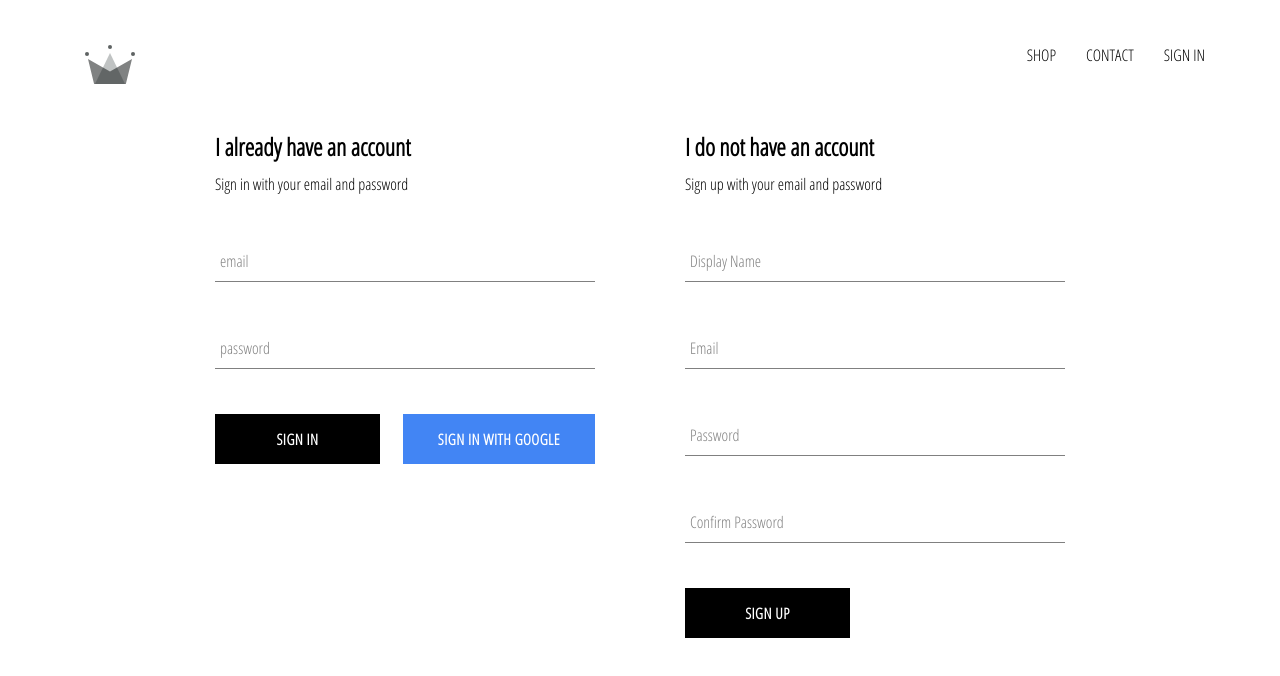
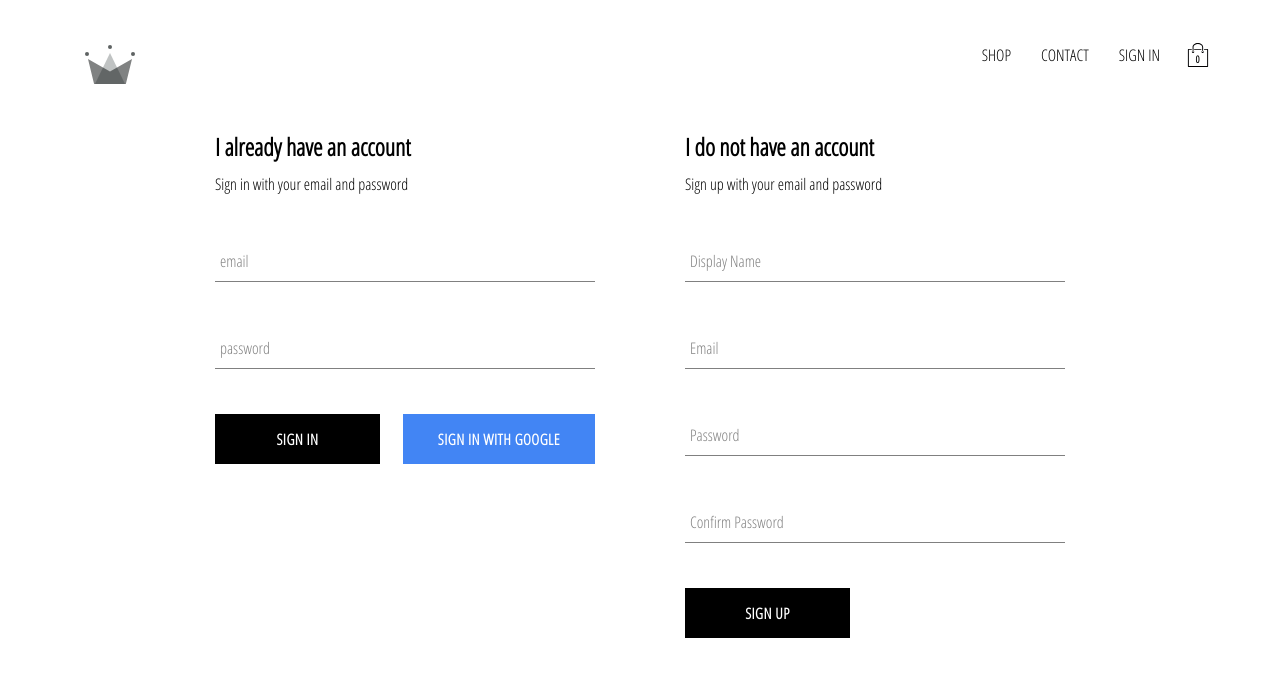
Before and after one commit to lior-ha/e-comm, a React (Create React App) app: page /signin in a window 1280 px wide. Shown: the top 676 px of the page. Built offline with nearby package versions, Linux system fonts and the light colour scheme; no server answers.

Commit message:
added cartIcon and cart-dropdown components. Also implemented cart reducer

```diff
--- /dev/null
+++ b/src/components/cart-dropdown/cart-dropdown.component.jsx
@@ -0,0 +1,13 @@
+import React from 'react';
+import CustomButton from '../custom-button/custom-button.component';
+
+import './cart-dropdown.styles.scss';
+
+const CartDropdown = () => (
+    <div className="cart-dropdown">
+        <div className="cart-items" />
+        <CustomButton>GO TO CHECKOUT</CustomButton>
+    </div>
+)
+
+export default CartDropdown;
--- /dev/null
+++ b/src/components/cart-dropdown/cart-dropdown.styles.scss
@@ -0,0 +1,24 @@
+.cart-dropdown {
+	position: absolute;
+	width: 240px;
+	height: 340px;
+	display: flex;
+	flex-direction: column;
+	padding: 20px;
+	border: 1px solid black;
+	background-color: white;
+	top: 80px;
+	right: 0;
+	z-index: 5;
+
+	.cart-items {
+		height: 240px;
+		display: flex;
+		flex-direction: column;
+		overflow: auto;
+	}
+
+	bitton {
+		margin-top: auto;
+	}
+}
--- /dev/null
+++ b/src/components/cart-icon/cart-icon.component.jsx
@@ -0,0 +1,18 @@
+import { ReactComponent as ShoppingCartIcon } from '../../assets/shopping-bag.svg';
+import { connect } from 'react-redux';
+import toggleCartHidden from '../../redux/cart/cart.action';
+
+import './cart-icon.styles.scss';
+
+const CartIcon = ({ toggleCartHidden }) => (
+    <div className="cart-icon" onClick={toggleCartHidden}>
+        <ShoppingCartIcon className="shopping-icon" />
+        <span className="item-count">0</span>
+    </div>
+)
+
+const mapDispatchToProps = dispatch => ({
+    toggleCartHidden: () => dispatch(toggleCartHidden())
+});
+
+export default connect(null, mapDispatchToProps)(CartIcon);
--- /dev/null
+++ b/src/components/cart-icon/cart-icon.styles.scss
@@ -0,0 +1,21 @@
+.cart-icon {
+	width: 45px;
+	height: 45px;
+	position: relative;
+	display: flex;
+	align-items: center;
+	justify-content: center;
+	cursor: pointer;
+
+	.shopping-icon {
+		width: 24px;
+		height: 24px;
+	}
+
+	.item-count {
+		position: absolute;
+		font-size: 10px;
+		font-weight: bold;
+		bottom: 12px;
+	}
+}
--- a/src/components/header/header.component.jsx
+++ b/src/components/header/header.component.jsx
@@ -3,11 +3,13 @@
 import { connect } from 'react-redux';
 
 import { auth } from '../../firebase/firebase.utils';
+import CartIcon from '../cart-icon/cart-icon.component';
+import CartDropdown from '../cart-dropdown/cart-dropdown.component';
 
 import { ReactComponent as Logo } from '../../assets/crown.svg';
 import './header.styles.scss';
 
-const Header = ({ currentUser }) => {console.log('currentUsera', currentUser); return (
+const Header = ({ currentUser, hidden }) => (
     <div className="header">
         <Link className="logo-container" to="/">
             <Logo className="logo" />
@@ -21,13 +23,17 @@
                 :
                     <Link className="option" to="/signin">SIGN IN</Link>
             }
+            <CartIcon />
+        </div>
+        {
+            hidden ? null : <CartDropdown />
+        }
+    </div>
+);
 
-        </div>
-    </div>
-)};
-
-const mapStateToProps = state => ({
-    currentUser: state.user.currentUser
+const mapStateToProps = ({user: { currentUser }, cart: { hidden }}) => ({
+    currentUser,
+    hidden
 })
 
 export default connect(mapStateToProps)(Header);
--- /dev/null
+++ b/src/redux/cart/cart.action.js
@@ -0,0 +1,7 @@
+import { CartActionTypes } from './cart.types';
+
+const toggleCartHidden = () => ({
+    type: CartActionTypes.TOGGLE_CART_HIDDEN
+})
+
+export default toggleCartHidden;
--- /dev/null
+++ b/src/redux/cart/cart.reducer.js
@@ -0,0 +1,20 @@
+import { CartActionTypes } from './cart.types';
+
+const INITIAL_STATE = {
+    hidden: true
+}
+
+const cartReducer = (state = INITIAL_STATE, action) => {
+    switch (action.type) {
+        case CartActionTypes.TOGGLE_CART_HIDDEN:
+            return {
+                ...state,
+                hidden: !state.hidden
+            }
+
+        default:
+            return state;
+    }
+}
+
+export default cartReducer;
--- /dev/null
+++ b/src/redux/cart/cart.types.js
@@ -0,0 +1,3 @@
+export const CartActionTypes = {
+    TOGGLE_CART_HIDDEN: 'TOGGLE_CART_HIDDEN'
+}
--- a/src/redux/root-reducer.js
+++ b/src/redux/root-reducer.js
@@ -1,7 +1,9 @@
 import { combineReducers } from 'redux';
 
 import userReducer from './user/user.reducer';
+import cartReducer from './cart/cart.reducer';
 
 export default combineReducers({
-    user: userReducer
+    user: userReducer,
+    cart: cartReducer
 });
```
Also changed, not shown: src/assets/shopping-bag.svg (added).
